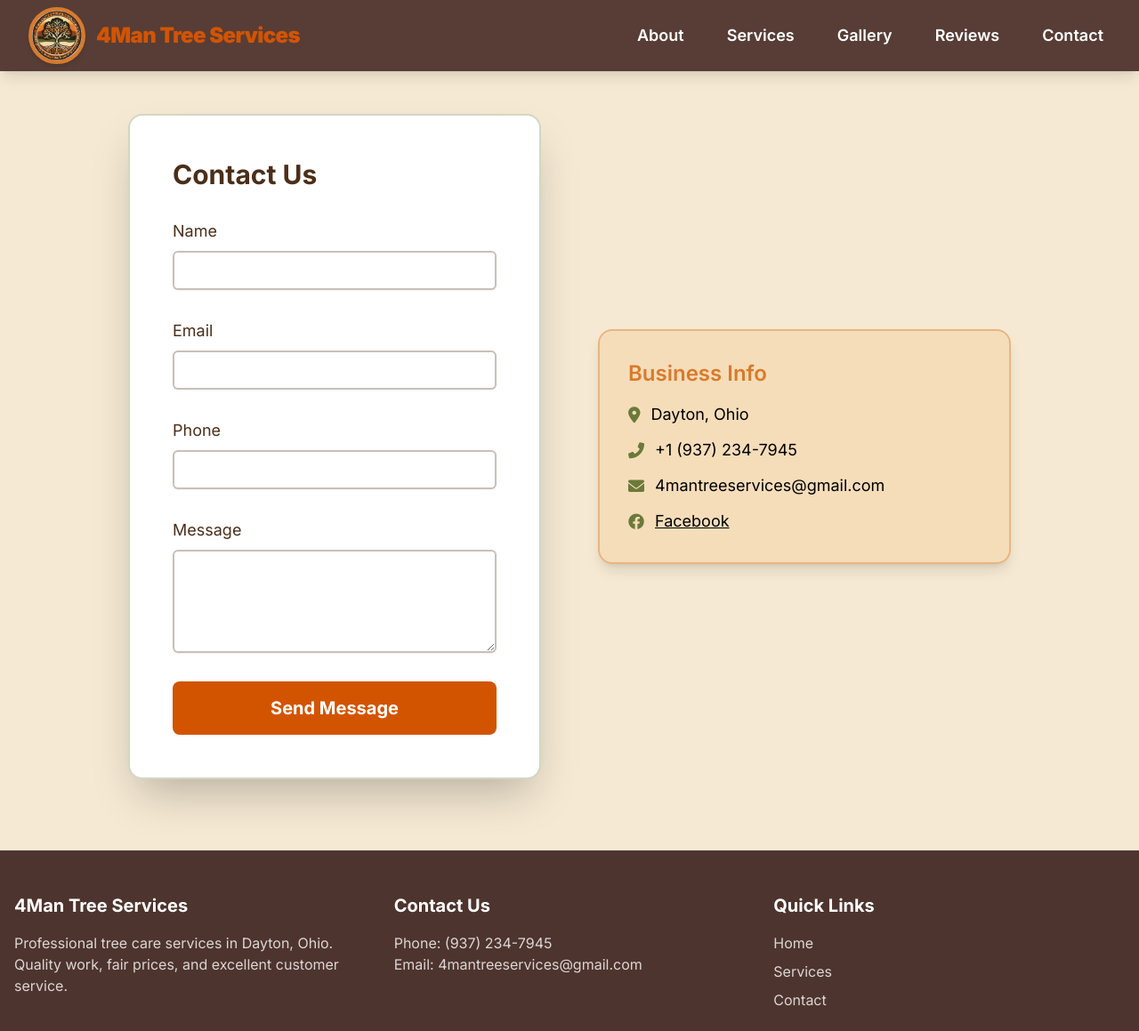
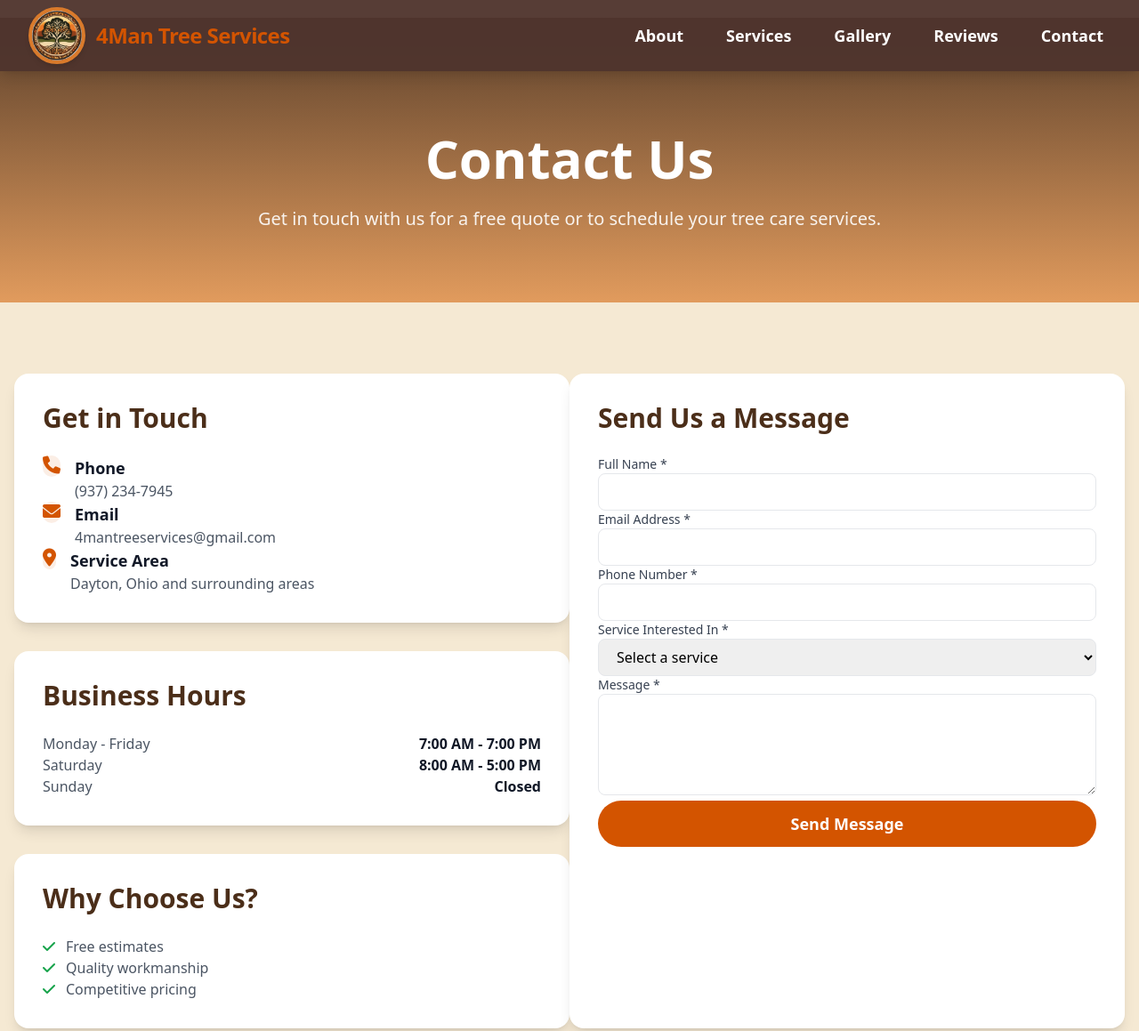
Before and after one commit to BraxtonFails/4ManTreeServices, a website: page contact.html in a window 1280 px wide. Shown: the top 1159 px of the page at 89% size. Drawn offline with Linux system fonts and the light colour scheme.

Commit message:
Updated contact page with improved layout and removed insurance reference

```diff
--- a/contact.html
+++ b/contact.html
@@ -5,48 +5,81 @@
     <meta name="viewport" content="width=device-width, initial-scale=1.0">
     <title>Contact Us | 4Man Tree Services</title>
     <link href="https://fonts.googleapis.com/css2?family=Inter:wght@400;600;700;900&display=swap" rel="stylesheet">
-    <link href="./dist/output.css" rel="stylesheet">
+    <link href="dist/output.css" rel="stylesheet">
     <link rel="stylesheet" href="https://cdnjs.cloudflare.com/ajax/libs/font-awesome/6.0.0/css/all.min.css">
     <link rel="stylesheet" href="styles.css">
     <link rel="icon" type="image/x-icon" href="4ManTreeServices.ico">
     <style>
-        body { font-family: 'Inter', sans-serif; }
-        .glass {
-            background: rgba(255,255,255,0.7);
-            backdrop-filter: blur(10px);
-            -webkit-backdrop-filter: blur(10px);
+        body {
+            opacity: 1 !important;
+            visibility: visible !important;
         }
-        /* Custom Scrollbar */
-        ::-webkit-scrollbar {
-            width: 12px;
+        section {
+            opacity: 1 !important;
+            visibility: visible !important;
         }
-        ::-webkit-scrollbar-track {
-            background: #f3f4f6;
+        .mobile-menu {
+            opacity: 1 !important;
+            visibility: visible !important;
         }
-        ::-webkit-scrollbar-thumb {
-            background: #c2410c;
-            border-radius: 6px;
-        }
-        ::-webkit-scrollbar-thumb:hover {
-            background: #9a3412;
-        }
-        /* Firefox Scrollbar */
-        * {
-            scrollbar-width: thin;
-            scrollbar-color: #c2410c #f3f4f6;
-        }
-        /* Remove focus outline and add custom focus styles */
-        nav a:focus {
-            outline: none;
-        }
-        nav a:focus-visible {
-            outline: 2px solid rgba(255, 255, 255, 0.5);
-            outline-offset: 2px;
+        .mobile-menu.hidden {
+            display: none !important;
         }
     </style>
+    <script>
+        function handleSubmit(event) {
+            event.preventDefault();
+
+            // Get form values
+            const name = document.getElementById('name').value;
+            const email = document.getElementById('email').value;
+            const phone = document.getElementById('phone').value;
+            const service = document.getElementById('service').value;
+            const message = document.getElementById('message').value;
+
+            // Create email body
+            const emailBody = `
+Name: ${name}
+Email: ${email}
+Phone: ${phone}
+Service Interested In: ${service}
+
+Message:
+${message}
+            `;
+
+            // Create mailto link
+            const mailtoLink = `mailto:4mantreeservices@gmail.com?subject=New Contact Form Submission - ${service}&body=${encodeURIComponent(emailBody)}`;
+
+            // Open email client
+            window.location.href = mailtoLink;
+        }
+
+        // Force page to stay visible
+        document.addEventListener('DOMContentLoaded', function() {
+            document.body.style.opacity = '1';
+            document.body.style.visibility = 'visible';
+
+            // Initialize mobile menu
+            const mobileMenuButton = document.querySelector('.mobile-menu-button');
+            const mobileMenu = document.querySelector('.mobile-menu');
+
+            if (mobileMenuButton && mobileMenu) {
+                mobileMenuButton.addEventListener('click', function() {
+                    mobileMenu.classList.toggle('hidden');
+                });
+            }
+        });
+
+        // Additional visibility enforcement
+        window.addEventListener('load', function() {
+            document.body.style.opacity = '1';
+            document.body.style.visibility = 'visible';
+        });
+    </script>
 </head>
 <body class="bg-brandbeige">
-    <!-- Glassy Navbar -->
+    <!-- Navigation -->
     <nav class="fixed w-full z-50 shadow-lg bg-deepbrown/95">
         <div class="max-w-7xl mx-auto px-4 sm:px-8 flex justify-between items-center h-20">
             <a href="index.html" class="logo-container flex items-center space-x-3 hover:opacity-90 transition">
@@ -68,48 +101,142 @@
         </div>
         <div class="mobile-menu hidden md:hidden bg-deepbrown">
             <a href="index.html#about" class="block py-2 px-4 hover:bg-rustorange/10 text-white transition-colors">About</a>
-            <a href="index.html#services" class="block py-2 px-4 hover:bg-rustorange/10 text-white transition-colors">Services</a>
+            <a href="services.html" class="block py-2 px-4 hover:bg-rustorange/10 text-white transition-colors">Services</a>
             <a href="gallery.html" class="block py-2 px-4 hover:bg-rustorange/10 text-white transition-colors">Gallery</a>
             <a href="index.html#reviews" class="block py-2 px-4 hover:bg-rustorange/10 text-white transition-colors">Reviews</a>
             <a href="contact.html" class="block py-2 px-4 hover:bg-rustorange/10 text-white transition-colors">Contact</a>
         </div>
     </nav>
 
-    <main class="pt-32 pb-20 min-h-screen">
-        <div class="max-w-5xl mx-auto px-4 grid md:grid-cols-2 gap-16 items-center w-full">
-            <div class="bg-white rounded-2xl shadow-2xl p-12 border-2 border-brandgreen/30">
-                <h2 class="text-3xl font-bold mb-8 text-brandbrown">Contact Us</h2>
-                <form class="space-y-8">
-                    <div>
-                        <label for="name" class="block text-lg font-medium text-brandbrown mb-2">Name</label>
-                        <input type="text" id="name" name="name" class="mt-1 block w-full rounded-md border-2 border-brandbrown/30 bg-white px-4 py-2 text-gray-900 shadow-sm focus:border-rustorange focus:ring-2 focus:ring-rustorange/20 focus:outline-none">
+    <!-- Hero Section -->
+    <section class="pt-32 pb-20 bg-gradient-to-b from-brandbrown/90 to-brandburntorange/70">
+        <div class="max-w-7xl mx-auto px-4 text-center">
+            <h1 class="text-5xl md:text-6xl font-extrabold text-white mb-6">Contact Us</h1>
+            <p class="text-xl text-white/90 max-w-3xl mx-auto">Get in touch with us for a free quote or to schedule your tree care services.</p>
+        </div>
+    </section>
+
+    <!-- Contact Section -->
+    <section class="py-20">
+        <div class="max-w-7xl mx-auto px-4">
+            <div class="grid md:grid-cols-2 gap-12">
+                <!-- Business Information -->
+                <div class="space-y-8">
+                    <div class="bg-white rounded-2xl shadow-lg p-8">
+                        <h2 class="text-3xl font-bold text-brandbrown mb-6">Get in Touch</h2>
+                        <div class="space-y-6">
+                            <div class="flex items-start space-x-4">
+                                <div class="bg-rustorange/10 p-3 rounded-full">
+                                    <i class="fas fa-phone text-rustorange text-xl"></i>
                                 </div>
                                 <div>
-                        <label for="email" class="block text-lg font-medium text-brandbrown mb-2">Email</label>
-                        <input type="email" id="email" name="email" class="mt-1 block w-full rounded-md border-2 border-brandbrown/30 bg-white px-4 py-2 text-gray-900 shadow-sm focus:border-rustorange focus:ring-2 focus:ring-rustorange/20 focus:outline-none">
+                                    <h3 class="text-lg font-semibold text-gray-900">Phone</h3>
+                                    <p class="text-gray-600">(937) 234-7945</p>
+                                </div>
+                            </div>
+                            <div class="flex items-start space-x-4">
+                                <div class="bg-rustorange/10 p-3 rounded-full">
+                                    <i class="fas fa-envelope text-rustorange text-xl"></i>
                                 </div>
                                 <div>
-                        <label for="phone" class="block text-lg font-medium text-brandbrown mb-2">Phone</label>
-                        <input type="tel" id="phone" name="phone" class="mt-1 block w-full rounded-md border-2 border-brandbrown/30 bg-white px-4 py-2 text-gray-900 shadow-sm focus:border-rustorange focus:ring-2 focus:ring-rustorange/20 focus:outline-none">
+                                    <h3 class="text-lg font-semibold text-gray-900">Email</h3>
+                                    <p class="text-gray-600">4mantreeservices@gmail.com</p>
+                                </div>
+                            </div>
+                            <div class="flex items-start space-x-4">
+                                <div class="bg-rustorange/10 p-3 rounded-full">
+                                    <i class="fas fa-map-marker-alt text-rustorange text-xl"></i>
                                 </div>
                                 <div>
-                        <label for="message" class="block text-lg font-medium text-brandbrown mb-2">Message</label>
-                        <textarea id="message" name="message" rows="4" class="mt-1 block w-full rounded-md border-2 border-brandbrown/30 bg-white px-4 py-2 text-gray-900 shadow-sm focus:border-rustorange focus:ring-2 focus:ring-rustorange/20 focus:outline-none"></textarea>
+                                    <h3 class="text-lg font-semibold text-gray-900">Service Area</h3>
+                                    <p class="text-gray-600">Dayton, Ohio and surrounding areas</p>
                                 </div>
-                    <button type="submit" class="w-full bg-rustorange text-white px-8 py-4 rounded-lg text-xl font-bold hover:bg-orangehover transition duration-300">Send Message</button>
-                </form>
                             </div>
-            <div class="bg-brandorange/20 rounded-2xl p-8 shadow-lg border-2 border-brandburntorange/40">
-                <h3 class="text-2xl font-semibold mb-4 text-brandburntorange">Business Info</h3>
-                <ul class="space-y-3 text-lg">
-                    <li class="flex items-center"><i class="fas fa-map-marker-alt text-brandgreen mr-3"></i>Dayton, Ohio</li>
-                    <li class="flex items-center"><i class="fas fa-phone-alt text-brandgreen mr-3"></i>+1 (937) 234-7945</li>
-                    <li class="flex items-center"><i class="fas fa-envelope text-brandgreen mr-3"></i>4mantreeservices@gmail.com</li>
-                    <li class="flex items-center"><i class="fab fa-facebook text-brandgreen mr-3"></i><a href="https://facebook.com/4mantreeservices" target="_blank" rel="noopener" class="underline hover:text-brandburntorange">Facebook</a></li>
+                        </div>
+                    </div>
+
+                    <div class="bg-white rounded-2xl shadow-lg p-8">
+                        <h2 class="text-3xl font-bold text-brandbrown mb-6">Business Hours</h2>
+                        <div class="space-y-4">
+                            <div class="flex justify-between">
+                                <span class="text-gray-600">Monday - Friday</span>
+                                <span class="font-semibold text-gray-900">7:00 AM - 7:00 PM</span>
+                            </div>
+                            <div class="flex justify-between">
+                                <span class="text-gray-600">Saturday</span>
+                                <span class="font-semibold text-gray-900">8:00 AM - 5:00 PM</span>
+                            </div>
+                            <div class="flex justify-between">
+                                <span class="text-gray-600">Sunday</span>
+                                <span class="font-semibold text-gray-900">Closed</span>
+                            </div>
+                        </div>
+                    </div>
+
+                    <div class="bg-white rounded-2xl shadow-lg p-8">
+                        <h2 class="text-3xl font-bold text-brandbrown mb-6">Why Choose Us?</h2>
+                        <ul class="space-y-4">
+                            <li class="flex items-start space-x-3">
+                                <i class="fas fa-check text-green-600 mt-1"></i>
+                                <span class="text-gray-600">Free estimates</span>
+                            </li>
+                            <li class="flex items-start space-x-3">
+                                <i class="fas fa-check text-green-600 mt-1"></i>
+                                <span class="text-gray-600">Quality workmanship</span>
+                            </li>
+                            <li class="flex items-start space-x-3">
+                                <i class="fas fa-check text-green-600 mt-1"></i>
+                                <span class="text-gray-600">Competitive pricing</span>
+                            </li>
                         </ul>
                     </div>
                 </div>
-    </main>
+
+                <!-- Contact Form -->
+                <div class="bg-white rounded-2xl shadow-lg p-8">
+                    <h2 class="text-3xl font-bold text-brandbrown mb-6">Send Us a Message</h2>
+                    <form onsubmit="handleSubmit(event)" class="space-y-6">
+                        <div>
+                            <label for="name" class="block text-sm font-medium text-gray-700 mb-1">Full Name *</label>
+                            <input type="text" id="name" name="name" required class="w-full px-4 py-2 border border-gray-300 rounded-lg focus:ring-2 focus:ring-rustorange focus:border-transparent">
+                        </div>
+
+                        <div>
+                            <label for="email" class="block text-sm font-medium text-gray-700 mb-1">Email Address *</label>
+                            <input type="email" id="email" name="email" required class="w-full px-4 py-2 border border-gray-300 rounded-lg focus:ring-2 focus:ring-rustorange focus:border-transparent">
+                        </div>
+
+                        <div>
+                            <label for="phone" class="block text-sm font-medium text-gray-700 mb-1">Phone Number *</label>
+                            <input type="tel" id="phone" name="phone" required class="w-full px-4 py-2 border border-gray-300 rounded-lg focus:ring-2 focus:ring-rustorange focus:border-transparent">
+                        </div>
+
+                        <div>
+                            <label for="service" class="block text-sm font-medium text-gray-700 mb-1">Service Interested In *</label>
+                            <select id="service" name="service" required class="w-full px-4 py-2 border border-gray-300 rounded-lg focus:ring-2 focus:ring-rustorange focus:border-transparent">
+                                <option value="">Select a service</option>
+                                <option value="Tree Removal">Tree Removal</option>
+                                <option value="Tree Trimming">Tree Trimming</option>
+                                <option value="Stump Grinding">Stump Grinding</option>
+                                <option value="Storm Cleanup">Storm Cleanup</option>
+                                <option value="Mulch Service">Mulch Service</option>
+                                <option value="Other">Other</option>
+                            </select>
+                        </div>
+
+                        <div>
+                            <label for="message" class="block text-sm font-medium text-gray-700 mb-1">Message *</label>
+                            <textarea id="message" name="message" rows="4" required class="w-full px-4 py-2 border border-gray-300 rounded-lg focus:ring-2 focus:ring-rustorange focus:border-transparent"></textarea>
+                        </div>
+
+                        <button type="submit" class="w-full bg-rustorange hover:bg-orangehover transition px-8 py-3 rounded-full text-lg font-semibold text-white">
+                            Send Message
+                        </button>
+                    </form>
+                </div>
+            </div>
+        </div>
+    </section>
 
     <!-- Footer -->
     <footer class="bg-deepbrown text-white py-12">
@@ -138,31 +265,5 @@
             </div>
         </div>
     </footer>
-    <script>
-        // Mobile menu toggle
-        const mobileMenuButton = document.querySelector('.mobile-menu-button');
-        const mobileMenu = document.querySelector('.mobile-menu');
-        mobileMenuButton.addEventListener('click', () => {
-            mobileMenu.classList.toggle('hidden');
-        });
-        // Smooth scrolling for anchor links
-        document.querySelectorAll('a[href^="#"]').forEach(anchor => {
-            anchor.addEventListener('click', function (e) {
-                // Only run if the link is for the current page
-                if (this.pathname === window.location.pathname) {
-                    const target = document.querySelector(this.getAttribute('href'));
-                    if (target) {
-                        e.preventDefault();
-                        target.scrollIntoView({ behavior: 'smooth' });
-                    }
-                }
-            });
-        });
-    </script>
-    <noscript>
-        <div style="background: #fee; color: #900; padding: 2rem; text-align: center; font-size: 1.5rem;">
-            JavaScript is required for this page. If you see a blank page, please enable JavaScript or check for script errors.
-        </div>
-    </noscript>
 </body>
 </html>
```
Lines whose indentation alone changed are shown as unchanged.
